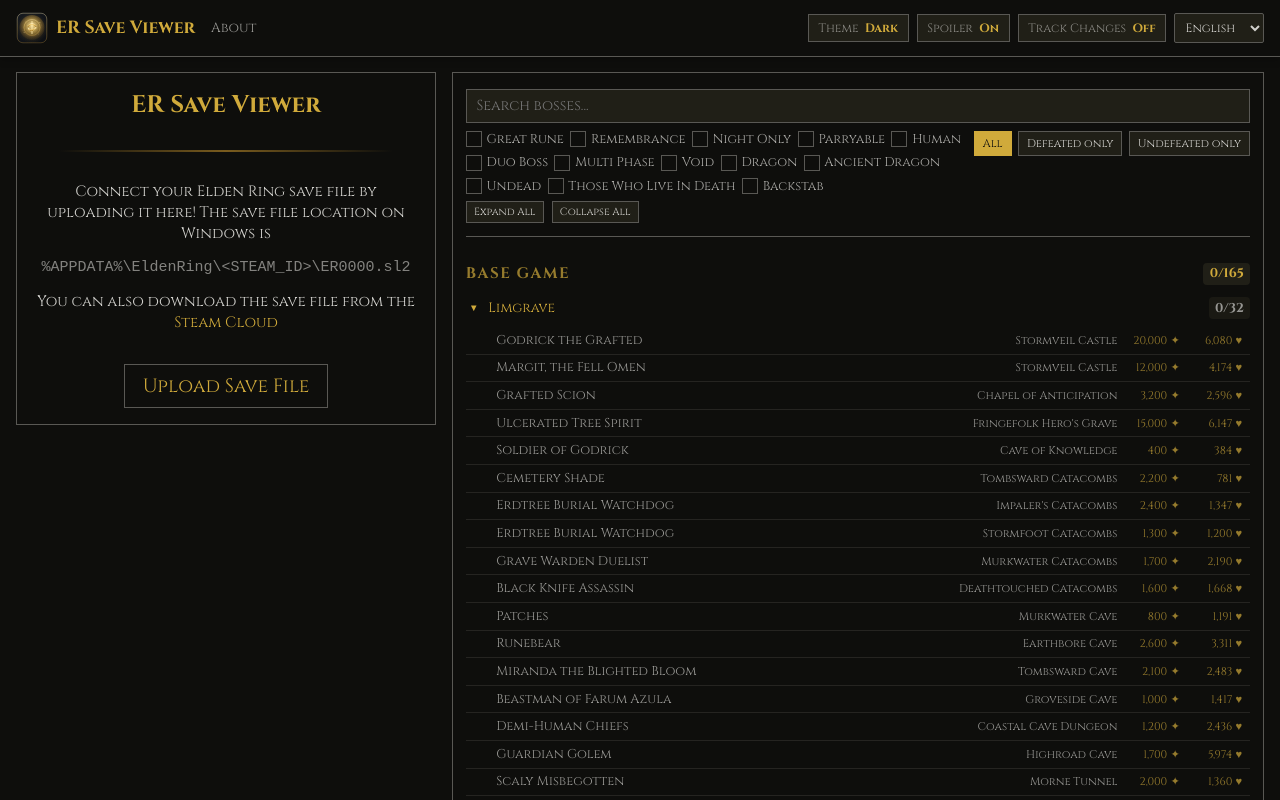
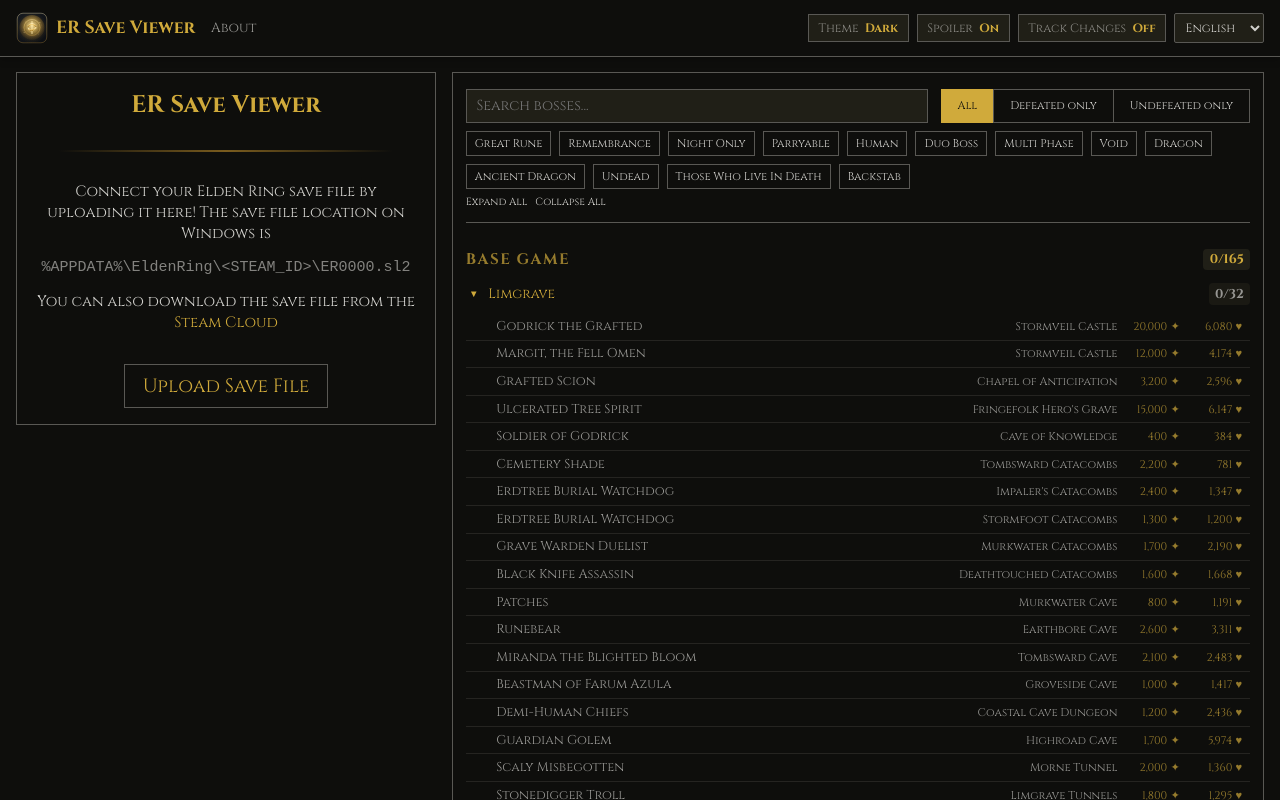
Before and after one commit to zebbedaja/er-save-viewer, a Vue app: page / in a window 1280 px wide. Shown: the top 800 px of the page. Built offline with nearby package versions, Linux system fonts and the light colour scheme; what @zebbedaja/er-save-parser would draw is missing.

Commit message:
styling adjustments

```diff
--- a/src/assets/main.css
+++ b/src/assets/main.css
@@ -72,6 +72,20 @@
 .filter-group {
   display: flex;
   gap: 0.5rem;
+}
+
+.filter-group-connected {
+  gap: 0;
+}
+
+.filter-group-connected button {
+  border-right: 0;
+  padding-left: 1rem;
+  padding-right: 1rem;
+}
+
+.filter-group-connected button:last-child {
+  border-right: 1px solid var(--border-color);
 }
 
 /* === Search input === */
--- a/src/components/BossList.vue
+++ b/src/components/BossList.vue
@@ -224,117 +224,93 @@
 <template>
   <div class="bordered-content boss-list">
     <div class="filters-container">
-      <input type="text" class="search-input" :placeholder="$t('searchBosses')" v-model="searchQuery" />
+      <div class="search-and-filter">
+        <input type="text" class="search-input" :placeholder="$t('searchBosses')" v-model="searchQuery" />
+
+        <div class="filter-group filter-group-connected">
+          <button class="toggle-btn" :class="{ active: defeatFilter === 'all' }" @click="defeatFilter = 'all'">
+            {{ $t('allBosses') }}
+          </button>
+          <button
+            class="toggle-btn"
+            :class="{ active: defeatFilter === 'defeated' }"
+            @click="defeatFilter = 'defeated'"
+          >
+            {{ $t('defeatedOnly') }}
+          </button>
+          <button
+            class="toggle-btn"
+            :class="{ active: defeatFilter === 'undefeated' }"
+            @click="defeatFilter = 'undefeated'"
+          >
+            {{ $t('undefeatedOnly') }}
+          </button>
+        </div>
+      </div>
 
       <div class="filter-row">
         <div class="filter-row-content">
-          <div class="filter-group checkboxes">
-            <label class="filter-checkbox">
-              <input type="checkbox" v-model="filterGreatRune" />
-              <span class="check-box" :class="{ checked: filterGreatRune }"></span>
-              <span class="filter-label">{{ $t('greatRune') }}</span>
-            </label>
+          <div class="filter-group">
+            <button class="toggle-btn" :class="{ active: filterGreatRune }" @click="filterGreatRune = !filterGreatRune">
+              {{ $t('greatRune') }}
+            </button>
 
-            <label class="filter-checkbox">
-              <input type="checkbox" v-model="filterRemembrance" />
-              <span class="check-box" :class="{ checked: filterRemembrance }"></span>
-              <span class="filter-label">{{ $t('remembrance') }}</span>
-            </label>
+            <button class="toggle-btn" :class="{ active: filterRemembrance }" @click="filterRemembrance = !filterRemembrance">
+              {{ $t('remembrance') }}
+            </button>
 
-            <label class="filter-checkbox">
-              <input type="checkbox" v-model="filterNightOnly" />
-              <span class="check-box" :class="{ checked: filterNightOnly }"></span>
-              <span class="filter-label">{{ $t('nightOnly') }}</span>
-            </label>
+            <button class="toggle-btn" :class="{ active: filterNightOnly }" @click="filterNightOnly = !filterNightOnly">
+              {{ $t('nightOnly') }}
+            </button>
 
-            <label class="filter-checkbox">
-              <input type="checkbox" v-model="filterParryable" />
-              <span class="check-box" :class="{ checked: filterParryable }"></span>
-              <span class="filter-label">{{ $t('parryableFilter') }}</span>
-            </label>
+            <button class="toggle-btn" :class="{ active: filterParryable }" @click="filterParryable = !filterParryable">
+              {{ $t('parryableFilter') }}
+            </button>
 
-            <label class="filter-checkbox">
-              <input type="checkbox" v-model="filterHuman" />
-              <span class="check-box" :class="{ checked: filterHuman }"></span>
-              <span class="filter-label">{{ $t('humanFilter') }}</span>
-            </label>
+            <button class="toggle-btn" :class="{ active: filterHuman }" @click="filterHuman = !filterHuman">
+              {{ $t('humanFilter') }}
+            </button>
 
-            <label class="filter-checkbox">
-              <input type="checkbox" v-model="filterDuoBoss" />
-              <span class="check-box" :class="{ checked: filterDuoBoss }"></span>
-              <span class="filter-label">{{ $t('duoBoss') }}</span>
-            </label>
+            <button class="toggle-btn" :class="{ active: filterDuoBoss }" @click="filterDuoBoss = !filterDuoBoss">
+              {{ $t('duoBoss') }}
+            </button>
 
-            <label class="filter-checkbox">
-              <input type="checkbox" v-model="filterMultiPhase" />
-              <span class="check-box" :class="{ checked: filterMultiPhase }"></span>
-              <span class="filter-label">{{ $t('multiPhaseBoss') }}</span>
-            </label>
+            <button class="toggle-btn" :class="{ active: filterMultiPhase }" @click="filterMultiPhase = !filterMultiPhase">
+              {{ $t('multiPhaseBoss') }}
+            </button>
 
-            <label class="filter-checkbox">
-              <input type="checkbox" v-model="filterVoid" />
-              <span class="check-box" :class="{ checked: filterVoid }"></span>
-              <span class="filter-label">{{ $t('voidFilter') }}</span>
-            </label>
+            <button class="toggle-btn" :class="{ active: filterVoid }" @click="filterVoid = !filterVoid">
+              {{ $t('voidFilter') }}
+            </button>
 
-            <label class="filter-checkbox">
-              <input type="checkbox" v-model="filterDragon" />
-              <span class="check-box" :class="{ checked: filterDragon }"></span>
-              <span class="filter-label">{{ $t('dragonFilter') }}</span>
-            </label>
+            <button class="toggle-btn" :class="{ active: filterDragon }" @click="filterDragon = !filterDragon">
+              {{ $t('dragonFilter') }}
+            </button>
 
-            <label class="filter-checkbox">
-              <input type="checkbox" v-model="filterAncientDragon" />
-              <span class="check-box" :class="{ checked: filterAncientDragon }"></span>
-              <span class="filter-label">{{ $t('ancientDragonFilter') }}</span>
-            </label>
+            <button class="toggle-btn" :class="{ active: filterAncientDragon }" @click="filterAncientDragon = !filterAncientDragon">
+              {{ $t('ancientDragonFilter') }}
+            </button>
 
-            <label class="filter-checkbox">
-              <input type="checkbox" v-model="filterUndead" />
-              <span class="check-box" :class="{ checked: filterUndead }"></span>
-              <span class="filter-label">{{ $t('undeadFilter') }}</span>
-            </label>
+            <button class="toggle-btn" :class="{ active: filterUndead }" @click="filterUndead = !filterUndead">
+              {{ $t('undeadFilter') }}
+            </button>
 
-            <label class="filter-checkbox">
-              <input type="checkbox" v-model="filterThoseWhoLiveInDeath" />
-              <span class="check-box" :class="{ checked: filterThoseWhoLiveInDeath }"></span>
-              <span class="filter-label">{{ $t('thoseWhoLiveInDeathFilter') }}</span>
-            </label>
+            <button class="toggle-btn" :class="{ active: filterThoseWhoLiveInDeath }" @click="filterThoseWhoLiveInDeath = !filterThoseWhoLiveInDeath">
+              {{ $t('thoseWhoLiveInDeathFilter') }}
+            </button>
 
-            <label class="filter-checkbox">
-              <input type="checkbox" v-model="filterBackstab" />
-              <span class="check-box" :class="{ checked: filterBackstab }"></span>
-              <span class="filter-label">{{ $t('backstabFilter') }}</span>
-            </label>
-          </div>
-
-          <div class="filter-group">
-            <button class="toggle-btn" :class="{ active: defeatFilter === 'all' }" @click="defeatFilter = 'all'">
-              {{ $t('allBosses') }}
-            </button>
-            <button
-              class="toggle-btn"
-              :class="{ active: defeatFilter === 'defeated' }"
-              @click="defeatFilter = 'defeated'"
-            >
-              {{ $t('defeatedOnly') }}
-            </button>
-            <button
-              class="toggle-btn"
-              :class="{ active: defeatFilter === 'undefeated' }"
-              @click="defeatFilter = 'undefeated'"
-            >
-              {{ $t('undefeatedOnly') }}
+            <button class="toggle-btn" :class="{ active: filterBackstab }" @click="filterBackstab = !filterBackstab">
+              {{ $t('backstabFilter') }}
             </button>
           </div>
         </div>
 
         <div class="expand-all-group">
-          <button class="expand-all-btn" @click="expandAll">{{ $t('expandAll') }}</button>
-          <button class="expand-all-btn" @click="collapseAll">{{ $t('collapseAll') }}</button>
-          <button class="expand-all-btn" v-show="hasActiveFilters" @click="clearFilters">
+          <a class="expand-all-link" href="#" @click.prevent="expandAll">{{ $t('expandAll') }}</a>
+          <a class="expand-all-link" href="#" @click.prevent="collapseAll">{{ $t('collapseAll') }}</a>
+          <a class="expand-all-link" href="#" v-show="hasActiveFilters" @click.prevent="clearFilters">
             {{ $t('clearFilters') }}
-          </button>
+          </a>
         </div>
       </div>
     </div>
@@ -442,59 +418,37 @@
 </template>
 
 <style scoped>
+.search-and-filter {
+  display: flex;
+  gap: 0.8rem;
+  align-items: stretch;
+}
+
+.search-and-filter .search-input {
+  flex: 1;
+}
+
+.search-and-filter .toggle-btn {
+  display: flex;
+  align-items: center;
+}
+
+.toggle-btn {
+  background: transparent;
+}
+
+.toggle-btn.active {
+  background: var(--highlight-color);
+}
+
 .filter-row {
   display: flex;
   flex-direction: column;
   gap: 0.4rem;
 }
 
-.filter-group.checkboxes {
-  display: flex;
+.filter-row .filter-group {
   flex-wrap: wrap;
-  gap: 0.4rem;
-}
-
-.filter-group:not(.checkboxes) {
-  display: flex;
-  gap: 0.4rem;
-}
-
-.filter-row-content {
-  display: flex;
-  justify-content: space-between;
-  align-items: flex-start;
-}
-
-.filter-checkbox {
-  display: flex;
-  align-items: center;
-  gap: 0.3rem;
-  cursor: pointer;
-  font-size: 0.8rem;
-  user-select: none;
-}
-
-.filter-checkbox input {
-  display: none;
-}
-
-.check-box {
-  width: 14px;
-  height: 14px;
-  border: 1px solid var(--border-color);
-  display: inline-flex;
-  align-items: center;
-  justify-content: center;
-  flex-shrink: 0;
-}
-
-.check-box.checked {
-  background: var(--highlight-color);
-  border-color: var(--highlight-color);
-}
-
-.filter-label {
-  opacity: 0.8;
 }
 
 .expand-all-group {
@@ -502,18 +456,16 @@
   gap: 0.5rem;
 }
 
-.expand-all-btn {
+.expand-all-link {
   font-size: 0.65rem;
-  padding: 0.2rem 0.45rem;
-  background: var(--hover-background);
   color: var(--main-font-color);
-  border: 1px solid var(--border-color);
+  text-decoration: none;
   cursor: pointer;
   transition: 0.2s;
 }
 
-.expand-all-btn:hover {
-  border-color: var(--border-hover-color);
+.expand-all-link:hover {
+  text-decoration: underline;
 }
 
 .section-header {
```
Also changed, not shown: src/assets/base.css (+5 -4 lines), 1 other file (tests, documents, lock files or other folders).
